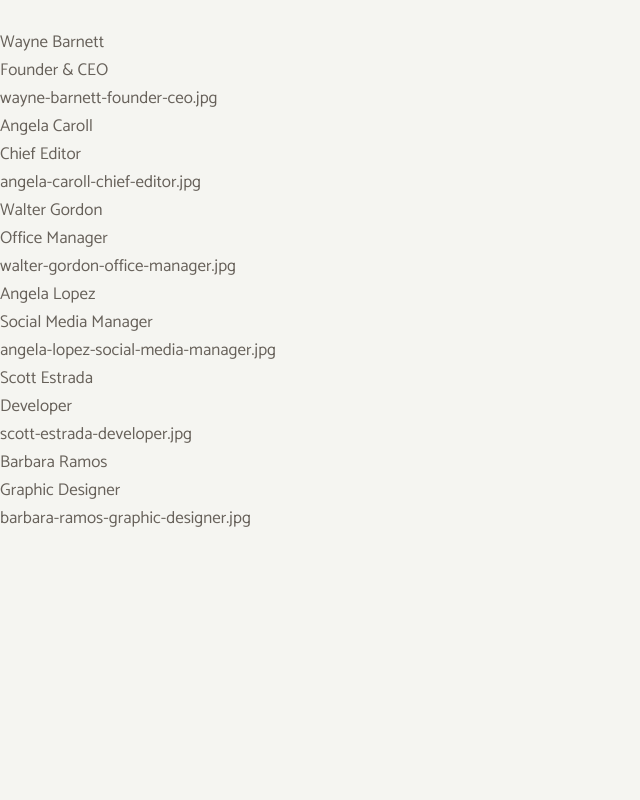
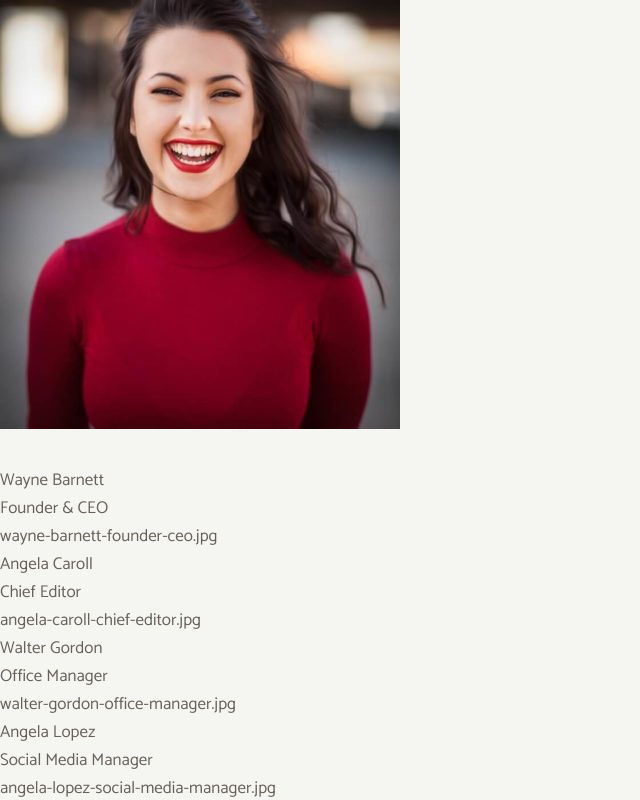
Before and after one commit to alexcapoluongo/js-our-team, a plain HTML site: page index.html in a window 1280 px wide. Shown: the top 800 px of the page, without its empty margins (0-640 px from the left). Drawn offline with Linux system fonts and the light colour scheme.

Commit message:
first trial string to image

```diff
--- a/index.html
+++ b/index.html
@@ -12,6 +12,9 @@
     />
   </head>
   <body>
+    <div id="img-container">
+
+    </div>
      <!-- <section id="team">
       <div class="container">
         <h2 class="section-title">Our team</h2>
--- a/js/script.js
+++ b/js/script.js
@@ -27,11 +27,11 @@ const team = [
     {
       name: 'Barbara Ramos',
       role: 'Graphic Designer',
-      image: 'barbara-ramos-graphic-designer.jpg',
+      image:'barbara-ramos-graphic-designer.jpg',
     },
   ];
 
-// MILESTONE 1:
+// MILESTONE 1 & 2:
 // stampare su console le informazioni di nome, ruolo e la stringa della foto
 
 // avvio un ciclo for che scorre tutti gli array
@@ -41,19 +41,20 @@ for (let i = 0; i < team.length; i++ ) {
   // avvio un ciclo for-in per scorrere le keys all'interno degli oggetti
   for (let key in element) {
     const keyElement = element[key];
-    console.log(keyElement);
     // stampare le stesse informazioni su DOM sottoforma di stringhe
+    //bisogna concatenare con += altrimenti ti stampa sempre l'ultimo e non avviene la concatenazione tra gli elementi
     document.getElementById('milestone2').innerHTML += `<br>${keyElement}`;
   }
+  let imageName = element.image;
+  let image = document.getElementById('img-container');
+  image.innerHTML = `<img src = "img/${imageName}">`;
 }
 
+// BONUS 1:
+// trasformare la stringa foto in una immagine effettiva
 
 
-
-// document.getElementById('milestone2').innerHTML = keyElement;
-
-// // PROVA
-// let array = ['alex', 'ciao', 'persona'];
-// for (let i = 0; i < array.length; i++) {
-//   document.getElementById('milestone2').innerHTML = array[0] + array[1] + array[2];
-// }
+// BONUS 2:
+// organizzare i singoli membri in card/schede
+// BONUS 3:
+// Utilizzare gli input presenti nella pagina per permettere all'utente di aggiungere nuovi membri del team: cliccando sul pulsante "add" viene creato un nuovo oggetto, il quale viene inserito nell'array iniziale e viene stampata una nuova card con tutte le informazioni inserite dall'utente.
```
Also changed, not shown: img/angela-caroll-chief-editor.jpg (renamed from our-team-base/img/angela-caroll-chief-editor.jpg), img/angela-lopez-social-media-manager.jpg (renamed from our-team-base/img/angela-lopez-social-media-manager.jpg), img/barbara-ramos-graphic-designer.jpg (renamed from our-team-base/img/barbara-ramos-graphic-designer.jpg), img/new-team-member-01.jpg (renamed from our-team-base/img/new-team-member-01.jpg), img/new-team-member-02.jpg (renamed from our-team-base/img/new-team-member-02.jpg), img/new-team-member-03.jpg (renamed from our-team-base/img/new-team-member-03.jpg), img/new-team-member-04.jpg (renamed from our-team-base/img/new-team-member-04.jpg), img/scott-estrada-developer.jpg (renamed from our-team-base/img/scott-estrada-developer.jpg), img/walter-gordon-office-manager.jpg (renamed from our-team-base/img/walter-gordon-office-manager.jpg), img/wayne-barnett-founder-ceo.jpg (renamed from our-team-base/img/wayne-barnett-founder-ceo.jpg), 5 other files.
